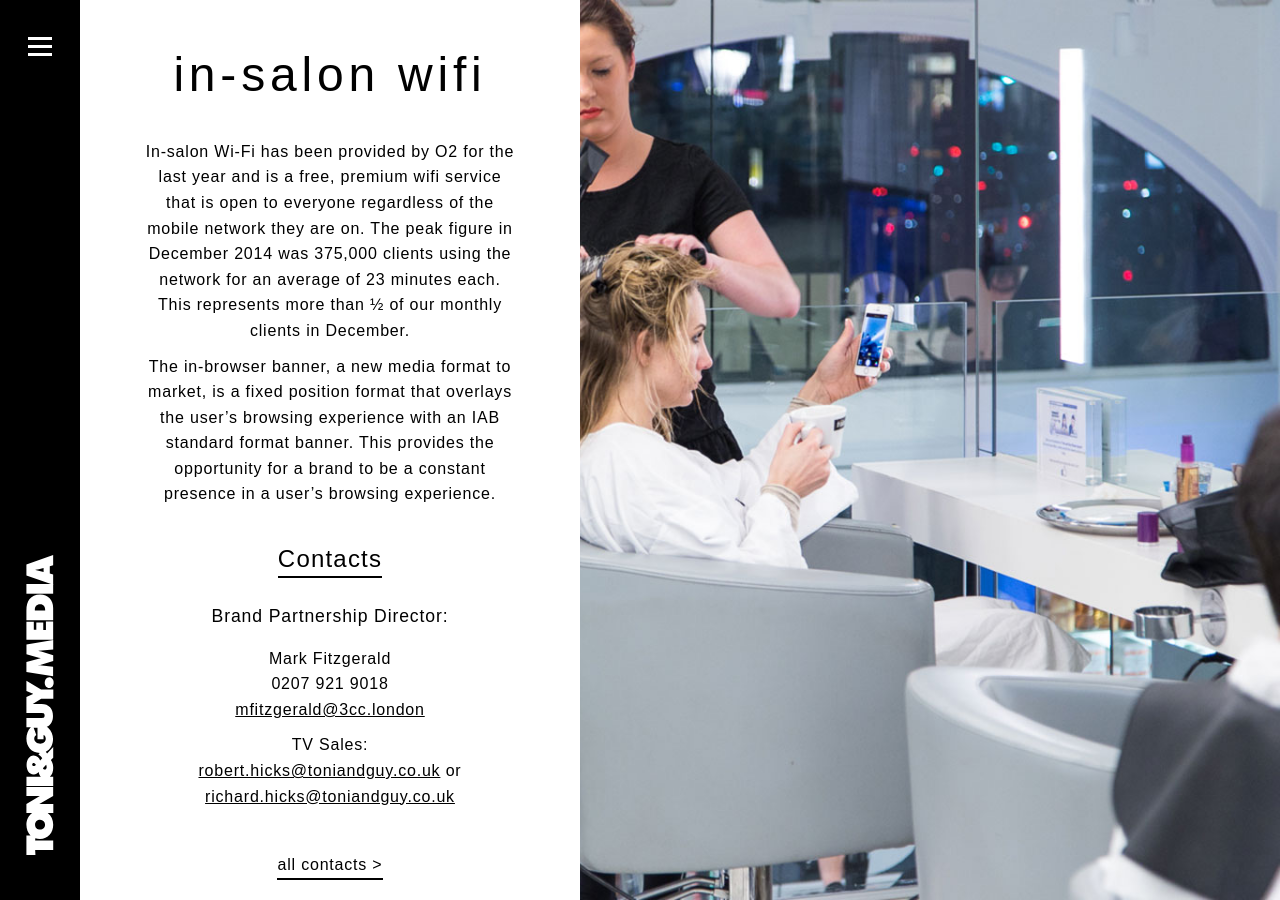
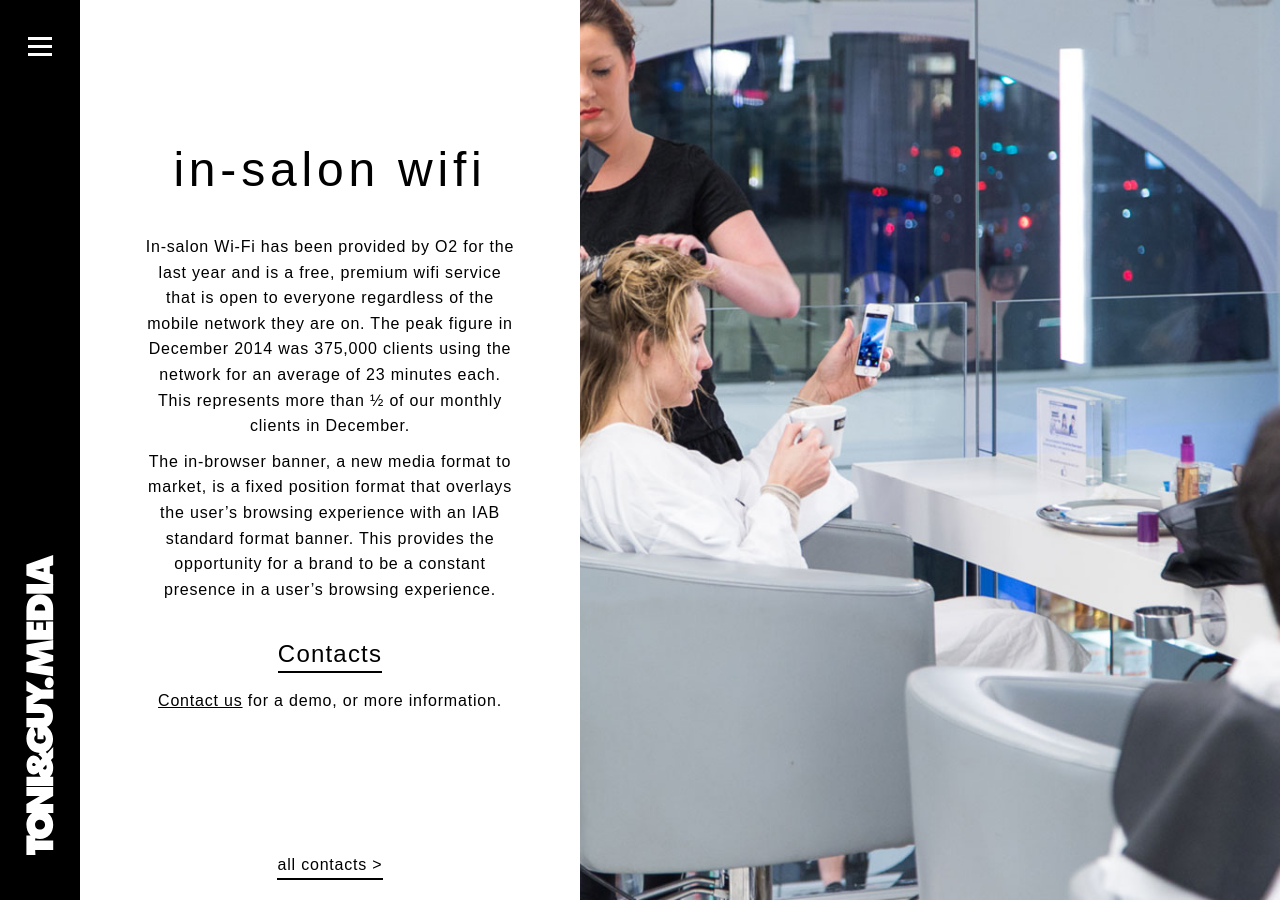
Before and after one commit to 3cc-london/toni-guy-media, a Jekyll site: the page built from in-salon-wifi/index.html, in a window 1280 px wide. Built offline with Jekyll 4.4.1, drawn with Linux system fonts in a browser that asks for light colours; nearby versions of some CDN libraries.

Commit message:
Update index.html

```diff
--- a/in-salon-wifi/index.html
+++ b/in-salon-wifi/index.html
@@ -21,10 +21,10 @@
 					<p>The in-browser banner, a new media format to market, is a fixed position format that overlays the user’s browsing experience with an IAB standard format banner. This provides the opportunity for a brand to be a constant presence in a user’s browsing experience.</p>
 
 					<h2>Contacts</h2>
-					<h3>Brand Partnership Director:</h3>
-					<p>Mark Fitzgerald<br/>0207 921 9018</br><a href="mailto:mfitzgerald@3cc.london">mfitzgerald@3cc.london</a></p>
+					<p class="height-controller">
+						<a href="#">Contact us</a> for a demo, or more information.
+					</p>
 
-					<p class="height-controller">TV Sales:<br/><a href="mailto:robert.hicks@toniandguy.co.uk">robert.hicks@toniandguy.co.uk</a> or <a href="mailto:richard.hicks@toniandguy.co.uk">richard.hicks@toniandguy.co.uk</a></p>
 					<div class="next-page">
 						<p class="pagelink"><a href="/contacts">all contacts ></a></p>
 					</div>
```
